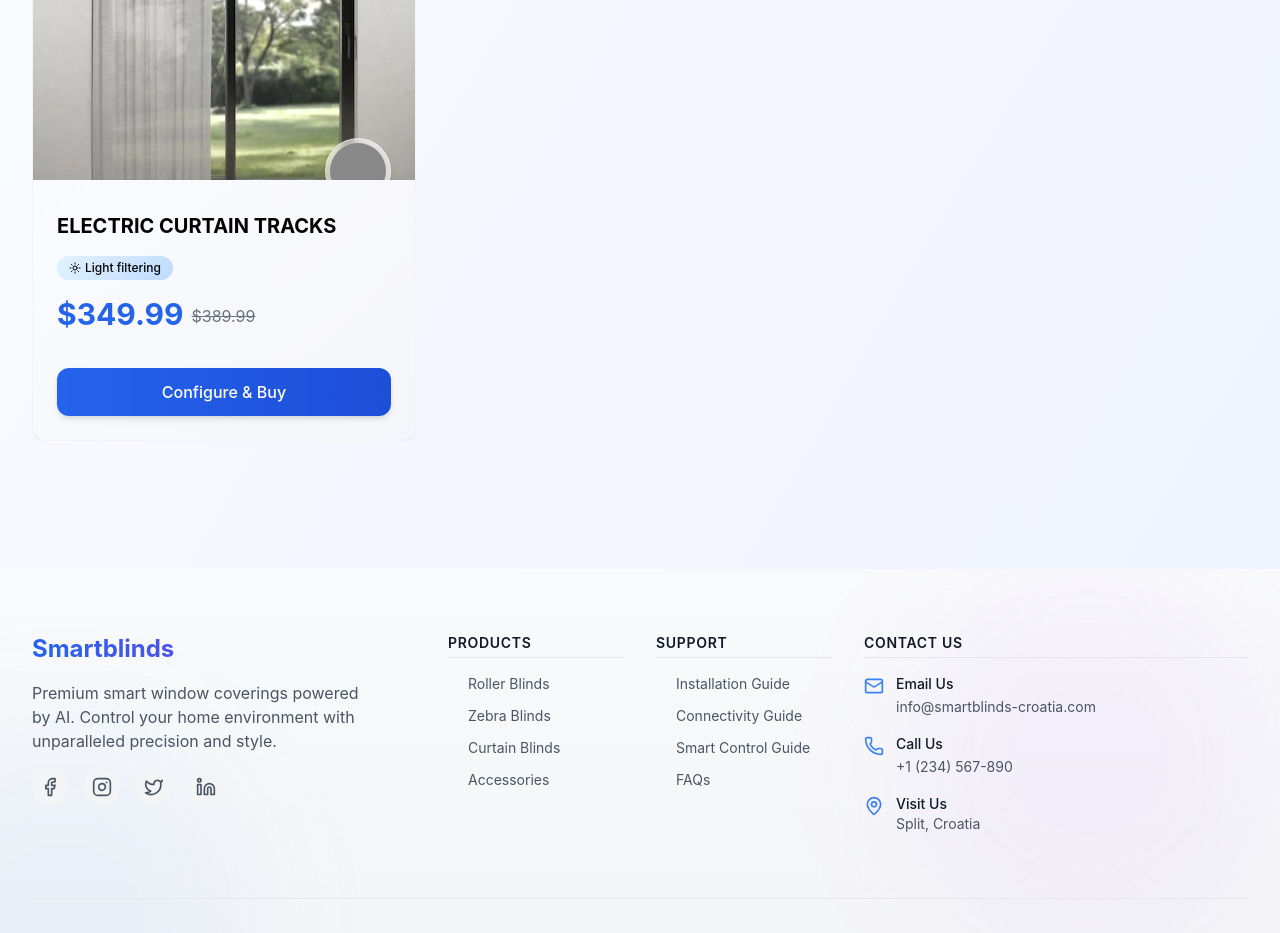
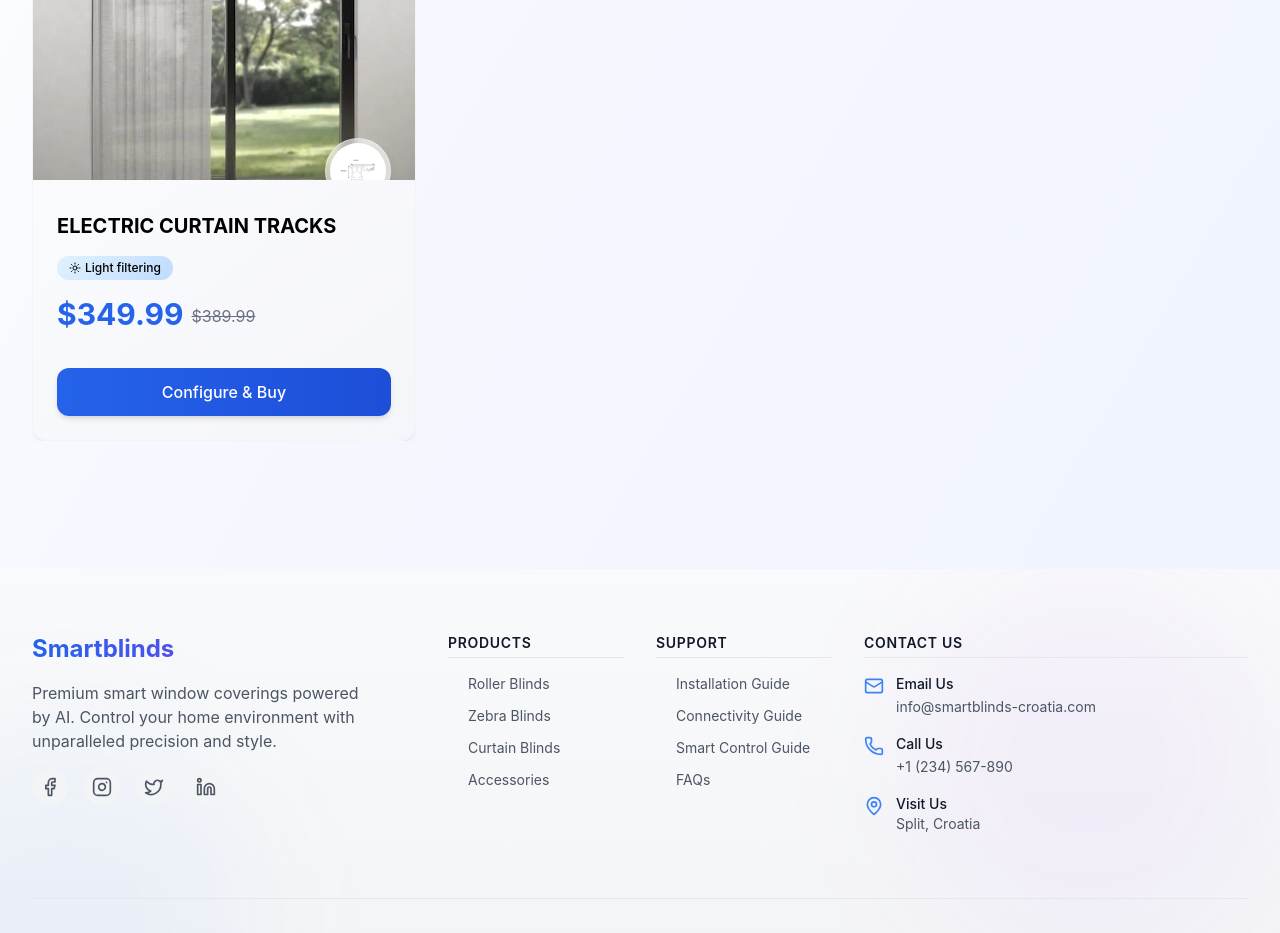
Before and after one commit to kraljic1/Smart-blinds-Bendzo, a React (Vite) app: page /products/curtain-blinds in a window 1280 px wide. Shown: the part 840-1773 px from the top of the page. Built offline with nearby package versions, Linux system fonts and the light colour scheme; no server answers.

Commit message:
feat: Replace CSS color swatches with actual fabric images for better product representation

```diff
--- a/src/components/ModernProductCard.tsx
+++ b/src/components/ModernProductCard.tsx
@@ -83,33 +83,16 @@ const ModernProductCard: React.FC<ModernProductCardProps> = ({
 
   // Check if product has a fabric detail image
   const hasFabricImage = useMemo((): boolean => {
-    if (!product.images) return false;
-    return product.images.some(img =>
-      img.includes("4.webp") ||
-      img.endsWith("/4.webp") ||
-      img.includes("4.jpg") ||
-      img.endsWith("/4.jpg") ||
-      img.endsWith("/4") ||
-      img.includes("fabric") ||
-      (img.includes("/") && img.split("/").pop()?.startsWith("4"))
-    );
+    // Always use the last image if images array exists and has items
+    return !!(product.images && product.images.length > 0);
   }, [product.images]);
 
-  // Get the fabric image
+  // Get the fabric image (last image in the array)
   const getFabricImage = (): string | null => {
-    if (!product.images) return null;
+    if (!product.images || product.images.length === 0) return null;
 
-    const fabricImage = product.images.find(img =>
-      img.includes("4.webp") ||
-      img.endsWith("/4.webp") ||
-      img.includes("4.jpg") ||
-      img.endsWith("/4.jpg") ||
-      img.endsWith("/4") ||
-      img.includes("fabric") ||
-      (img.includes("/") && img.split("/").pop()?.startsWith("4"))
-    );
-
-    return fabricImage || null;
+    // Return the last image (typically the fabric detail image)
+    return product.images[product.images.length - 1];
   };
 
   // Set background color for products without fabric image
--- a/src/components/Product/ModernProductCard.tsx
+++ b/src/components/Product/ModernProductCard.tsx
@@ -77,33 +77,16 @@ const ModernProductCard: React.FC<ModernProductCardProps> = ({
 
   // Check if product has a fabric detail image
   const hasFabricImage = useMemo((): boolean => {
-    if (!product.images) return false;
-    return product.images.some(img =>
-      img.includes("4.webp") ||
-      img.endsWith("/4.webp") ||
-      img.includes("4.jpg") ||
-      img.endsWith("/4.jpg") ||
-      img.endsWith("/4") ||
-      img.includes("fabric") ||
-      (img.includes("/") && img.split("/").pop()?.startsWith("4"))
-    );
+    // Always use the last image if images array exists and has items
+    return !!(product.images && product.images.length > 0);
   }, [product.images]);
 
-  // Get the fabric image
+  // Get the fabric image (last image in the array)
   const getFabricImage = (): string | null => {
-    if (!product.images) return null;
+    if (!product.images || product.images.length === 0) return null;
 
-    const fabricImage = product.images.find(img =>
-      img.includes("4.webp") ||
-      img.endsWith("/4.webp") ||
-      img.includes("4.jpg") ||
-      img.endsWith("/4.jpg") ||
-      img.endsWith("/4") ||
-      img.includes("fabric") ||
-      (img.includes("/") && img.split("/").pop()?.startsWith("4"))
-    );
-
-    return fabricImage || null;
+    // Return the last image (typically the fabric detail image)
+    return product.images[product.images.length - 1];
   };
 
   // Set background color for products without fabric image using CSS custom property
--- a/src/components/Product/ProductCard.tsx
+++ b/src/components/Product/ProductCard.tsx
@@ -59,34 +59,16 @@ const ProductCard: React.FC<ProductCardProps> = ({
 
   // Check if product has an image with "4.webp" or "4.jpg" (fabric detail image)
   const hasFabricImage = useMemo((): boolean => {
-    if (!product.images) return false;
-    return product.images.some((img: string) =>
-      img.includes("4.webp") ||
-      img.endsWith("/4.webp") ||
-      img.includes("4.jpg") ||
-      img.endsWith("/4.jpg") ||
-      img.endsWith("/4") ||
-      img.includes("fabric") ||
-      (img.includes("/") && img.split("/").pop()?.startsWith("4"))
-    );
+    // Always use the last image if images array exists and has items
+    return !!(product.images && product.images.length > 0);
   }, [product.images]);
 
-  // Get the fabric image (with "4.webp" or "4.jpg")
+  // Get the fabric image (last image in the array)
   const getFabricImage = (): string | null => {
-    if (!product.images) return null;
+    if (!product.images || product.images.length === 0) return null;
 
-    // First, look for exact matches for fabric samples
-    const fabricImage = product.images.find((img: string) =>
-      img.includes("4.webp") ||
-      img.endsWith("/4.webp") ||
-      img.includes("4.jpg") ||
-      img.endsWith("/4.jpg") ||
-      img.endsWith("/4") ||
-      img.includes("fabric") ||
-      (img.includes("/") && img.split("/").pop()?.startsWith("4"))
-    );
-
-    return fabricImage || null;
+    // Return the last image (typically the fabric detail image)
+    return product.images[product.images.length - 1];
   };
 
   // Set background color for products without fabric image
```
